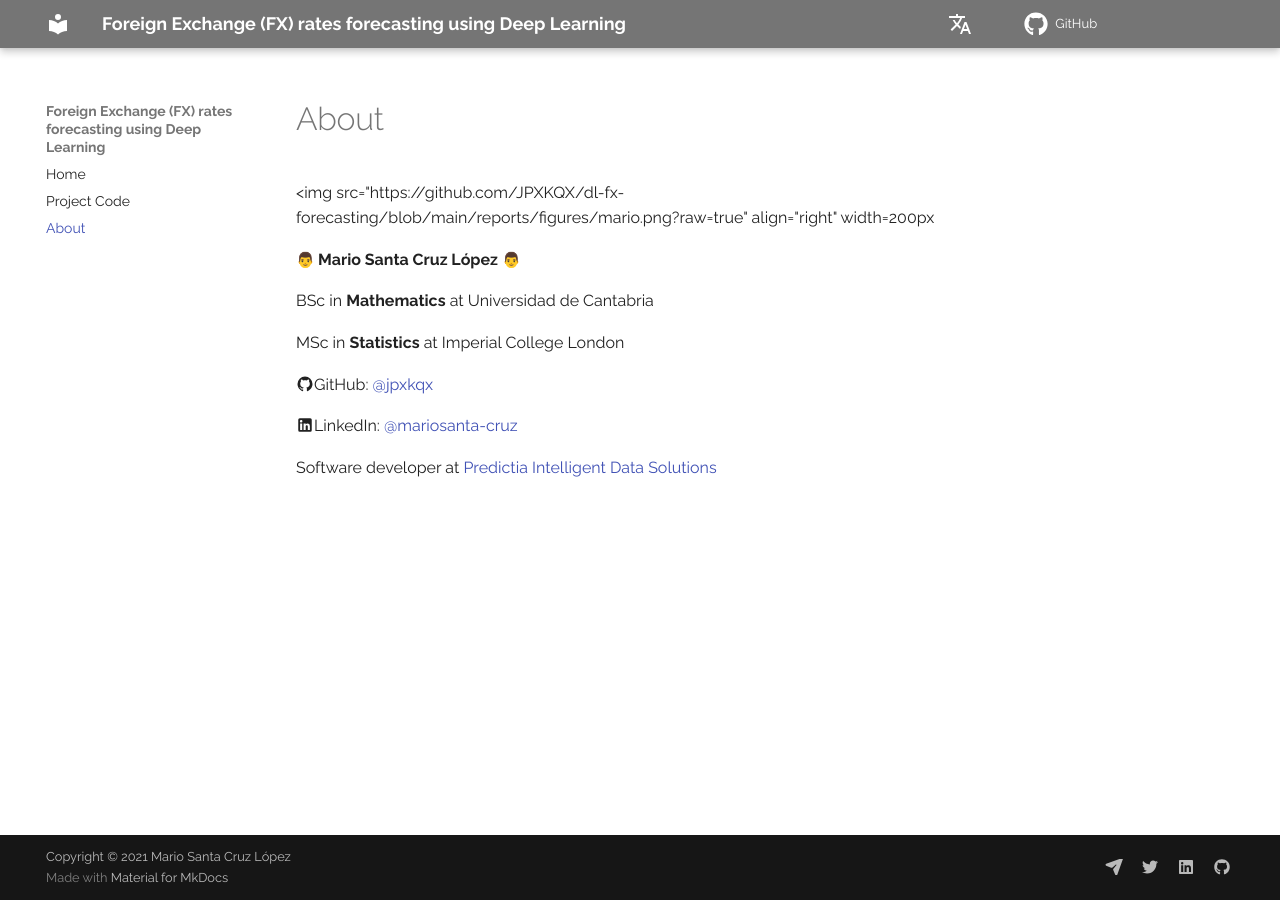
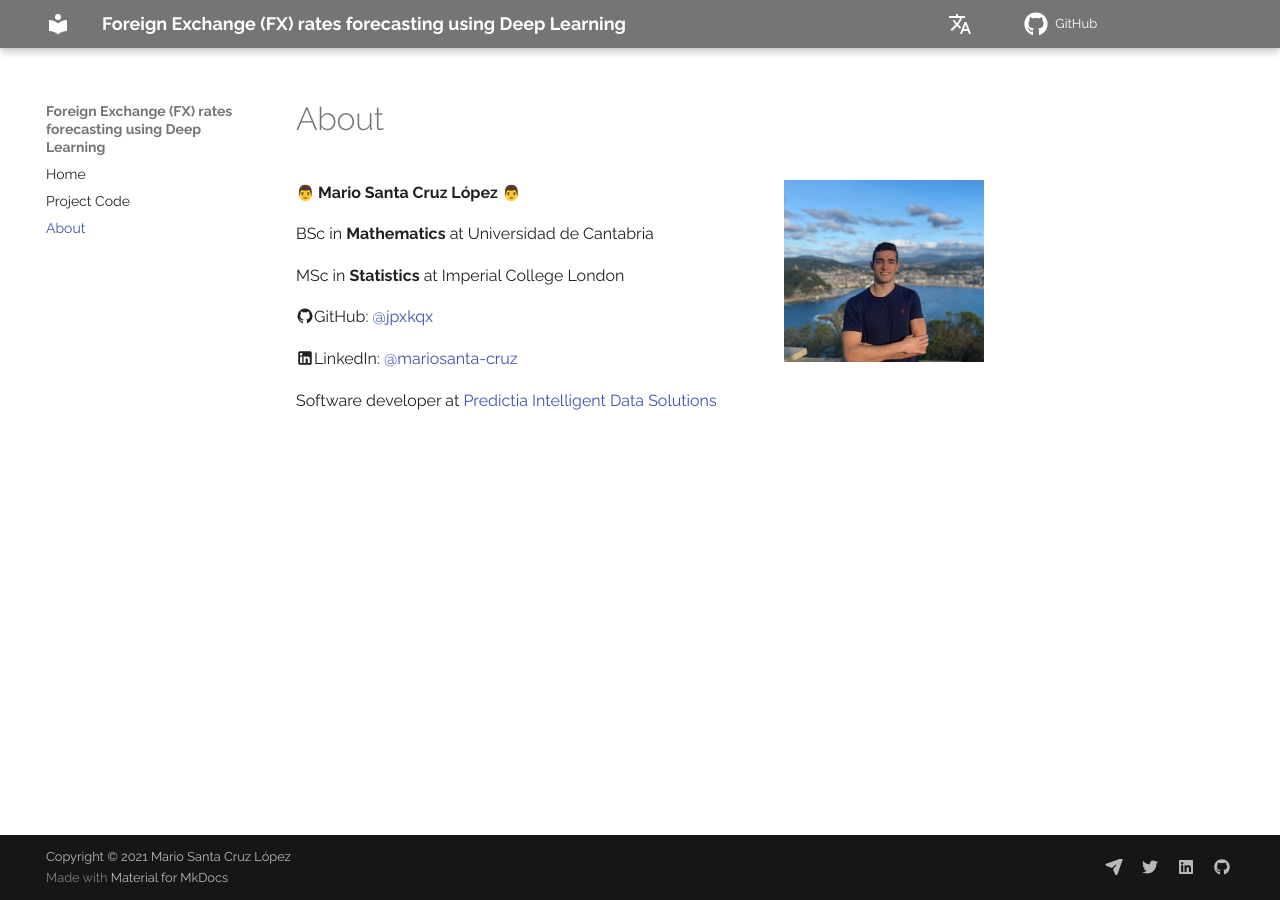
Before and after one commit to JPXKQX/dl-fx-forecasting, an MkDocs documentation site: the page built from docs/about.md, in a window 1280 px wide. Built offline with MkDocs 1.6.1 and Material for MkDocs 9.7.7, drawn with Linux system fonts in a browser that asks for light colours; emoji names are drawn with the system emoji font; comment, search, counter and statistics services are not loaded.

Commit message:
Update about.md

```diff
--- a/docs/about.md
+++ b/docs/about.md
@@ -1,4 +1,4 @@
-<img src="https://github.com/JPXKQX/dl-fx-forecasting/blob/main/reports/figures/mario.png?raw=true" align="right" width=200px </img>
+<img src="https://github.com/JPXKQX/dl-fx-forecasting/blob/main/reports/figures/mario.png?raw=true" align="right" width=200px>
 
 :man: **Mario Santa Cruz López** :man:
 
```
